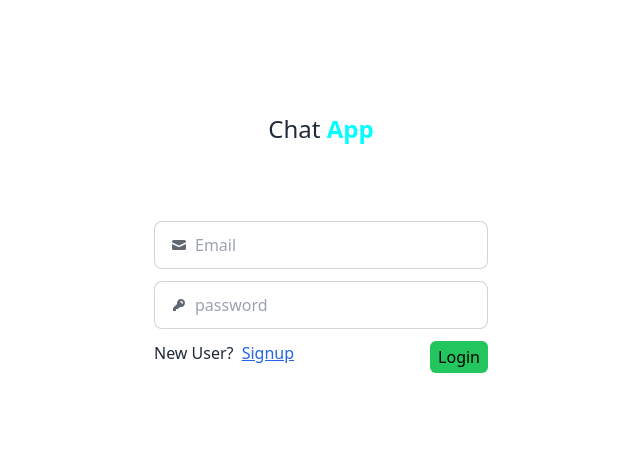
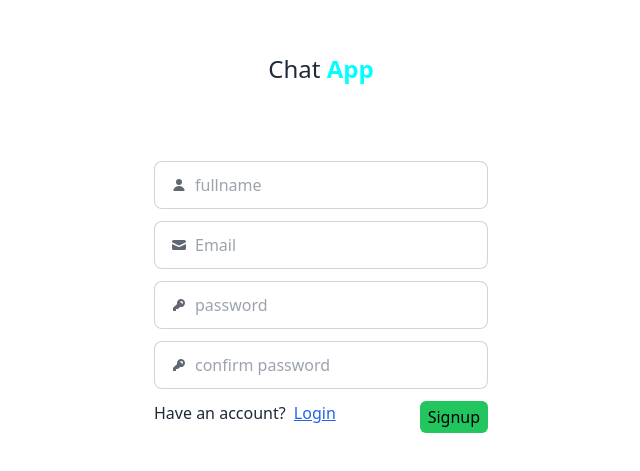
Before and after one commit to abhi-develope/Chat-Application-MERN-, a React (Vite) app in the folder Frontend/: page /signup in a window 1280 px wide. Shown: the part 157-628 px from the top of the page, without its empty margins (319-959 px from the left). Built offline with nearby package versions, Linux system fonts and the light colour scheme.

Commit message:
add signup data to database

```diff
--- a/Frontend/package.json
+++ b/Frontend/package.json
@@ -10,8 +10,10 @@
     "preview": "vite preview"
   },
   "dependencies": {
+    "axios": "^1.7.3",
     "react": "^18.3.1",
     "react-dom": "^18.3.1",
+    "react-hook-form": "^7.52.2",
     "react-icons": "^5.2.1"
   },
   "devDependencies": {
--- a/Frontend/src/App.jsx
+++ b/Frontend/src/App.jsx
@@ -11,8 +11,8 @@ function App() {
     //   <Chat/>
     // </div>
     <div>
-      {/* <Signup/> */}
-      <Login/>
+      <Signup/>
+      {/* <Login/> */}
     </div>
   )
 }
--- a/Frontend/src/components/Signup.jsx
+++ b/Frontend/src/components/Signup.jsx
@@ -1,9 +1,48 @@
 import React from "react";
+import { useForm } from "react-hook-form"
+import axios from "axios"
 
 function Signup() {
+    const {
+        register,
+        handleSubmit,
+        watch,
+        formState: { errors },
+      } = useForm()
+
+      //watch the password and confirm password fields
+      const password = watch("password", "");
+      const confirmPassword = watch("confirmPassword", "");
+
+      const validatePasswordMatch=(value)=>{
+        return value===password || "passwords do not match"
+      }
+
+
+      const onSubmit = (data) => {
+        const userInfo ={
+            fullname:data.fullname,
+            email:data.email,
+            password:data.password,
+            confirmPassword:data.confirmPassword,
+        }
+        // console.log(userInfo);
+        axios.post("http://localhost:3000/user/signup", userInfo).then((response) => {
+            console.log(response.data);
+            if(response.data){
+
+                alert("signup successful")
+            }
+
+        }).catch((err) => {
+           console.log(err);
+        });
+
+      }
+
   return (
     <div className="flex h-screen items-center justify-center">
-      <form action="" className="border border-white px-6 py-2 rounded-md space-y-3 w-96">
+      <form onSubmit={handleSubmit(onSubmit)} className="border border-white px-6 py-2 rounded-md space-y-3 w-96">
         <h1 className="text-2xl text-center">Chat <span className="text-[#00ffff] font-semibold">App</span></h1>
         <h2 className="text-white font-bold text-xl">Signup</h2>
         <br />
@@ -17,8 +56,9 @@ function Signup() {
           >
             <path d="M8 8a3 3 0 1 0 0-6 3 3 0 0 0 0 6ZM12.735 14c.618 0 1.093-.561.872-1.139a6.002 6.002 0 0 0-11.215 0c-.22.578.254 1.139.872 1.139h9.47Z" />
           </svg>
-          <input type="text" className="grow" placeholder="Username" />
+          <input type="text" className="grow" placeholder="fullname" {...register("fullname", { required: true })} />
         </label>
+        {errors.fullname && <span className="text-red-500 text-sm font-semibold">This field is required</span>}
         {/*Email  */}
         <label className="input input-bordered flex items-center gap-2">
   <svg
@@ -31,8 +71,9 @@ function Signup() {
     <path
       d="M15 6.954 8.978 9.86a2.25 2.25 0 0 1-1.956 0L1 6.954V11.5A1.5 1.5 0 0 0 2.5 13h11a1.5 1.5 0 0 0 1.5-1.5V6.954Z" />
   </svg>
-  <input type="text" className="grow" placeholder="Email" />
+  <input type="email" className="grow" placeholder="Email" {...register("email", { required: true })} />
 </label>
+{errors.email && <span className="text-red-500 text-sm font-semibold">This field is required</span>}
 {/* password */}
 <label className="input input-bordered flex items-center gap-2">
   <svg
@@ -45,8 +86,9 @@ function Signup() {
       d="M14 6a4 4 0 0 1-4.899 3.899l-1.955 1.955a.5.5 0 0 1-.353.146H5v1.5a.5.5 0 0 1-.5.5h-2a.5.5 0 0 1-.5-.5v-2.293a.5.5 0 0 1 .146-.353l3.955-3.955A4 4 0 1 1 14 6Zm-4-2a.75.75 0 0 0 0 1.5.5.5 0 0 1 .5.5.75.75 0 0 0 1.5 0 2 2 0 0 0-2-2Z"
       clipRule="evenodd" />
   </svg>
-  <input type="password" className="grow" placeholder="password" />
+  <input type="password" className="grow" placeholder="password" {...register("password", { required: true })} />
 </label>
+{errors.password && <span className="text-red-500 text-sm font-semibold">This field is required</span>}
 {/* confirm password */}
 <label className="input input-bordered flex items-center gap-2">
   <svg
@@ -59,8 +101,9 @@ function Signup() {
       d="M14 6a4 4 0 0 1-4.899 3.899l-1.955 1.955a.5.5 0 0 1-.353.146H5v1.5a.5.5 0 0 1-.5.5h-2a.5.5 0 0 1-.5-.5v-2.293a.5.5 0 0 1 .146-.353l3.955-3.955A4 4 0 1 1 14 6Zm-4-2a.75.75 0 0 0 0 1.5.5.5 0 0 1 .5.5.75.75 0 0 0 1.5 0 2 2 0 0 0-2-2Z"
       clipRule="evenodd" />
   </svg>
-  <input type="password" className="grow" placeholder="confirm password" />
+  <input type="password" className="grow" placeholder="confirm password" {...register("confirmPassword", { required: true, validate: validatePasswordMatch })} />
 </label>
+{errors.confirmPassword && <span className="text-red-500 text-sm font-semibold">{errors.confirmPassword.message}</span>}
 {/* text and button */}
 <div className="flex justify-between">
 <p>Have an account? <span className="text-blue-600 underline cursor-pointer ml-1">Login</span></p>
```
Also changed, not shown: 1 other file (tests, documents, lock files or other folders).
